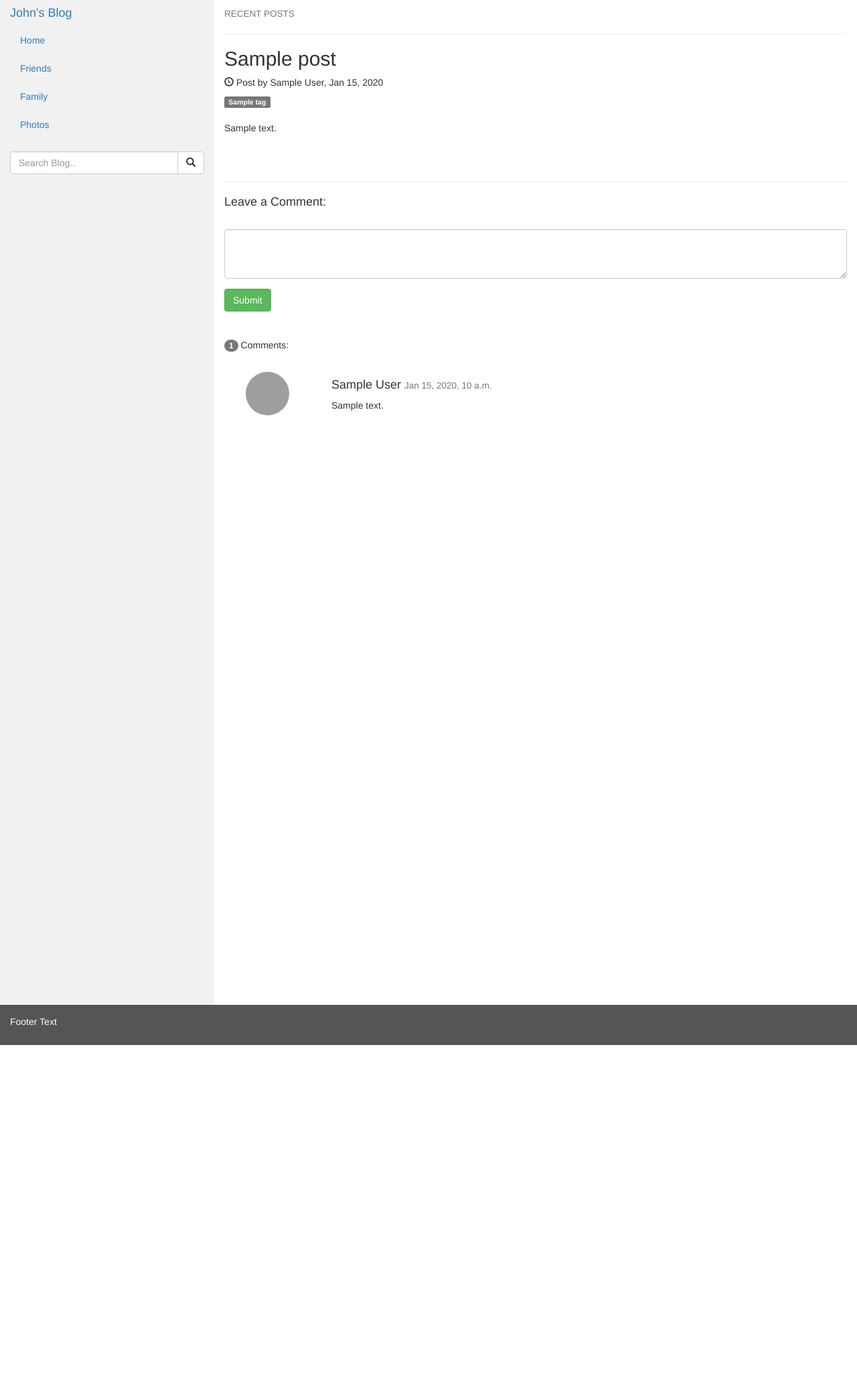
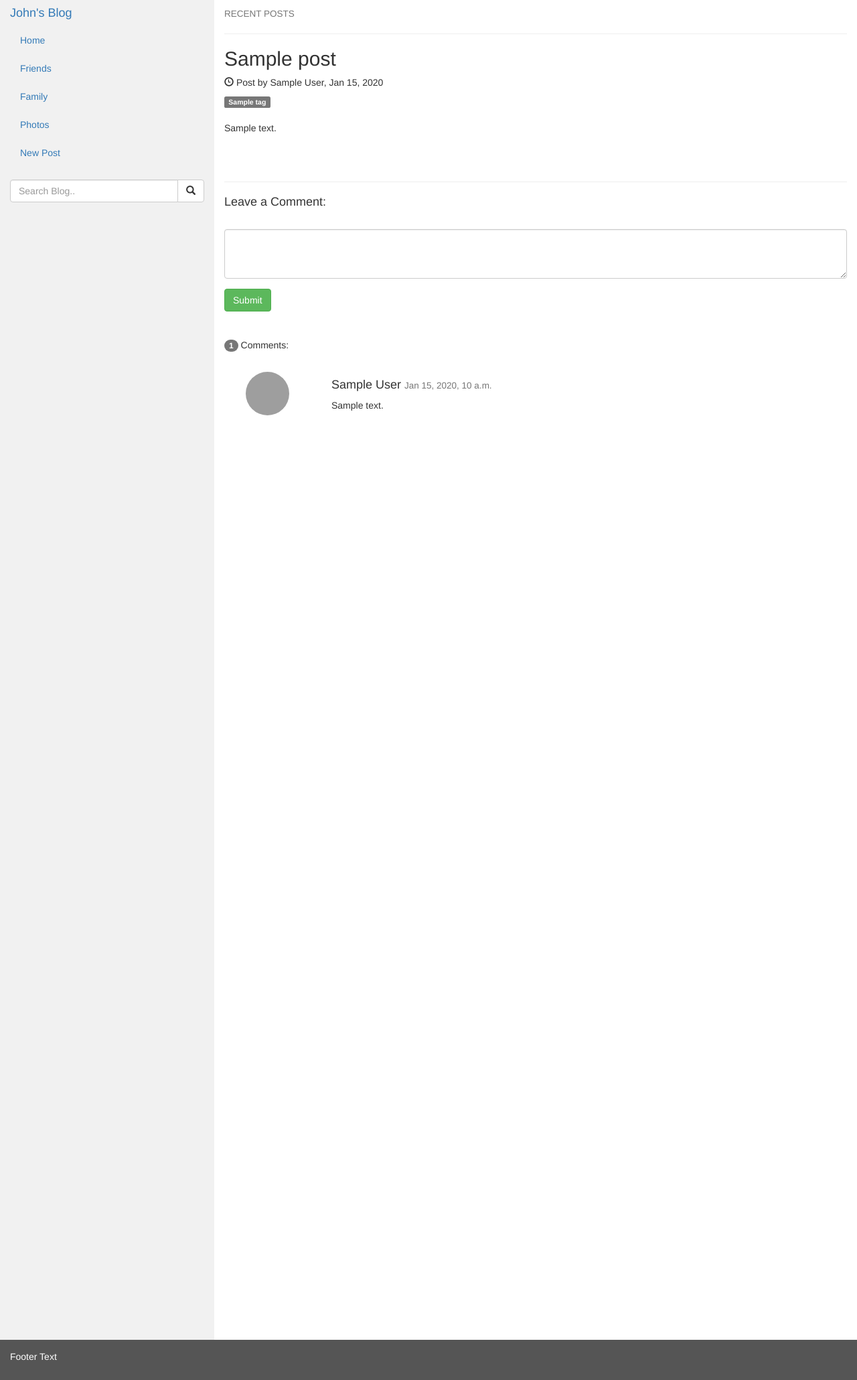
Before and after one commit to roman985475612/Simple-Blog, a Django app: page /post/1/ in a window 1280 px wide. Shown: the whole page at 67% size. Before the commit the page ends 1560 px from the top, so only its background shows below. Run offline with Django 3.2, Linux system fonts and the light colour scheme; tables that the repository leaves empty hold one stand-in row (values such as "Sample post"); some libraries are stand-ins or nearby versions; grey boxes are pictures that could not be loaded.

Commit message:
Task # 05 - complete: (1) Added PostForm to forms.py (2) Added PostCreateView to views.py (3) Added /post-add/ to urls.py (4) Created template post_create.html (5) Added link to base.html (6) Tested

```diff
--- a/blog/forms.py
+++ b/blog/forms.py
@@ -1,6 +1,6 @@
 from django.forms import ModelForm, Textarea
 
-from .models import Comment
+from .models import Post, Comment
 
 
 class CommentForm(ModelForm):
@@ -8,5 +8,14 @@ class CommentForm(ModelForm):
     class Meta:
         model = Comment
         fields = ['text']
-        labels = {'text': '',}
-        widgets = {'text': Textarea(attrs={'cols': 20, 'rows': 3}),}
+        labels = {'text': '', }
+        widgets = {'text': Textarea(attrs={'cols': 20, 'rows': 3}), }
+
+
+class PostForm(ModelForm):
+
+    class Meta:
+        model = Post
+        fields = ['title', 'tags', 'text']
+        # labels = {'title': '', 'text': '', }
+        widgets = {'text': Textarea(attrs={'cols': 20, 'rows': 5}), }
--- a/blog/static/style.css
+++ b/blog/static/style.css
@@ -1,6 +1,6 @@
 /* Set height of the grid so .sidenav can be 100% (adjust if needed) */
 .row.content {
-  height: 1500px
+  height: 2000px;
 }
 
 /* Set gray background color and 100% height */
--- a/blog/templates/blog/base.html
+++ b/blog/templates/blog/base.html
@@ -12,6 +12,7 @@
 </head>
 <body>
   {% url 'blog:index' as idx %}
+  {% url 'blog:post_add' as pad %}
   <div class="container-fluid">
     <div class="row content">
       <div class="col-sm-3 sidenav">
@@ -21,6 +22,7 @@
           <li><a href="#section2">Friends</a></li>
           <li><a href="#section3">Family</a></li>
           <li><a href="#section3">Photos</a></li>
+          <li {% if request.path == pad %}class="active"{% endif %}><a href="{{ pad }}">New Post</a></li>
         </ul><br>
         <div class="input-group">
           <input type="text" class="form-control" placeholder="Search Blog..">
--- a/blog/templates/blog/post_detail.html
+++ b/blog/templates/blog/post_detail.html
@@ -22,9 +22,7 @@
     {% csrf_token %}
     {% bootstrap_form form %}
     {% buttons %}
-      <button type="submit" class="btn btn-success">
-        Submit
-      </button>
+      <button type="submit" class="btn btn-success">Submit</button>
     {% endbuttons %}
   </form>
   <br><br>
--- a/blog/urls.py
+++ b/blog/urls.py
@@ -1,11 +1,13 @@
 from django.conf.urls import url
 
-from .views import PostListView, PostDetailView, CommentCreateView
+from . import views
 
 app_name = 'blog'
 
 urlpatterns = [
-    url('^$', PostListView.as_view(), name='index'),
-    url('^post/(?P<pk>\d+)/$', PostDetailView.as_view(), name='post_detail'),
-    url('^post/(?P<pk>\d+)/comment-add/$', CommentCreateView.as_view(),name='comment_add'),
+    url('^$', views.PostListView.as_view(), name='index'),
+    url('^post/(?P<pk>\d+)/$', views.PostDetailView.as_view(), name='post_detail'),
+    url('^post/(?P<pk>\d+)/comment-add/$',
+        views.CommentCreateView.as_view(), name='comment_add'),
+    url('^post-add/$', views.PostCreateView.as_view(), name='post_add'),
 ]
--- a/blog/views.py
+++ b/blog/views.py
@@ -3,7 +3,7 @@ from django.shortcuts import redirect, get_object_or_404
 from django.urls import reverse
 
 from .models import Post, Comment
-from .forms import CommentForm
+from .forms import CommentForm, PostForm
 
 
 class PostListView(ListView):
@@ -36,3 +36,16 @@ class CommentCreateView(CreateView):
 
     def get_success_url(self):
         return reverse('blog:post_detail', kwargs={'pk': self.object.post.id})
+
+
+class PostCreateView(CreateView):
+    model = Post
+    form_class = PostForm
+    template_name_suffix = '_create'
+
+    def form_valid(self, form):
+        form.instance.author = 'John Smith'
+        return super().form_valid(form)
+
+    def get_success_url(self):
+        return reverse('blog:post_detail', kwargs={'pk': self.object.id})
```
Also changed, not shown: blog/templates/blog/post_create.html (added, +19 -0 lines), blog/tests/tests_views.py (+7 -0 lines), blog/models.py (line endings or trailing spaces).
